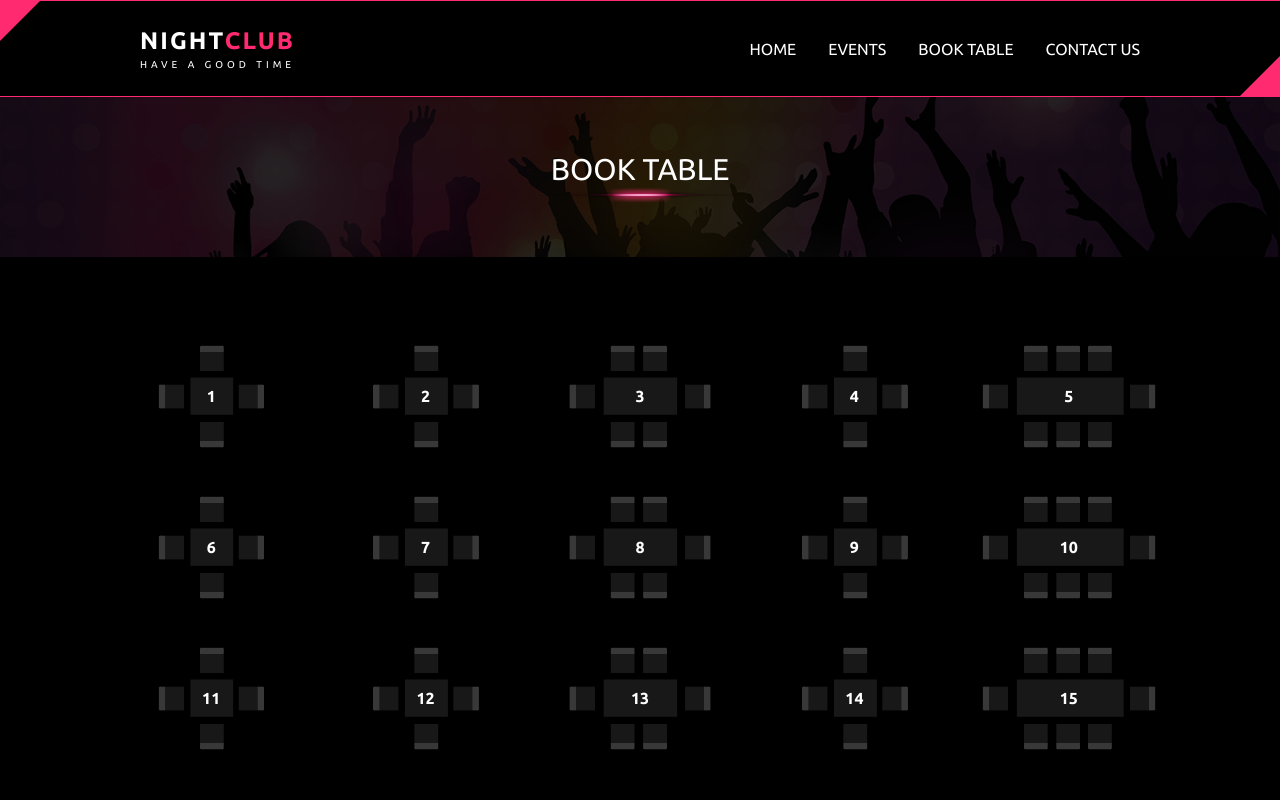
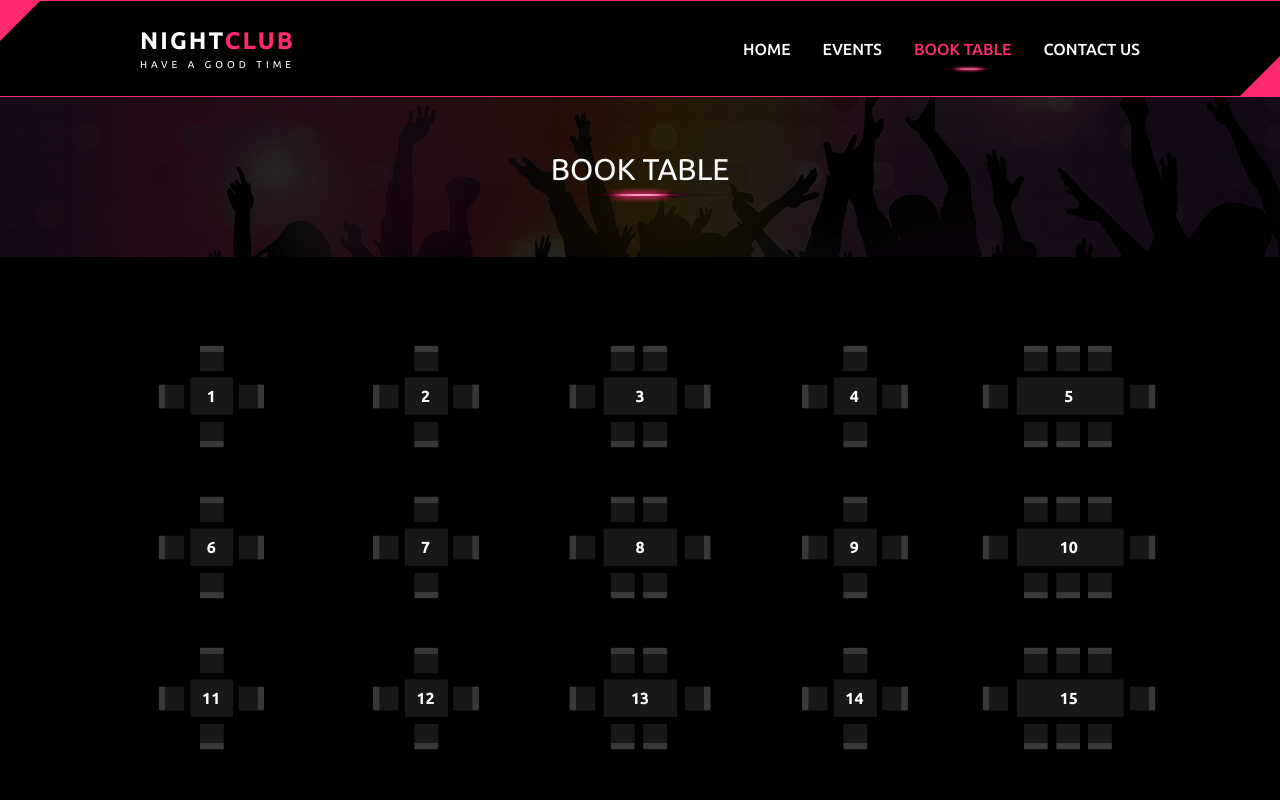
Before and after one commit to gami0001/gajol, a Next.js app: page /book in a window 1280 px wide. Shown: the top 800 px of the page. Built offline with nearby package versions, Linux system fonts and the light colour scheme; no server answers.

Commit message:
nav pink hover done

```diff
--- a/package.json
+++ b/package.json
@@ -8,6 +8,7 @@
     "start": "next start"
   },
   "dependencies": {
+    "framer-motion": "^12.39.0",
     "next": "16.2.6",
     "postcss": "^8.5.14",
     "react": "19.2.4",
--- a/src/components/Nav.jsx
+++ b/src/components/Nav.jsx
@@ -1,10 +1,44 @@
 "use client";
 
+import { useEffect, useRef, useState } from "react";
+import { motion } from "framer-motion";
+import { usePathname } from "next/navigation";
+import Image from "next/image";
 import Link from "next/link";
 
 const Nav = () => {
+  const pathname = usePathname();
+
+  const [hovered, setHovered] = useState(null);
+  const [underline, setUnderline] = useState({ left: 0, width: 0 });
+
+  const refs = useRef({});
+
+  const navItems = [
+    { name: "Home", href: "/" },
+    { name: "Events", href: "/events" },
+    { name: "Book Table", href: "/book" },
+    { name: "Contact Us", href: "/contact" },
+  ];
+
+  const activeItem = hovered || pathname;
+
+  const setIndicator = (href) => {
+    const el = refs.current[href];
+    if (!el) return;
+
+    setUnderline({
+      left: el.offsetLeft,
+      width: el.offsetWidth,
+    });
+  };
+
+  useEffect(() => {
+    setIndicator(pathname);
+  }, [pathname]);
+
   return (
-    <header className="relative sticky top-0 z-50 border-y border-primary-500 bg-black px-6 md:px-35 py-6">
+    <header className="sticky top-0 z-50 border-y border-primary-500 bg-black px-6 md:px-35 py-6">
       <div
         className="absolute top-0 left-0 w-10 h-10 bg-primary-500"
         style={{
@@ -30,20 +64,66 @@ const Nav = () => {
           </Link>
         </div>
 
-        <nav className="hidden md:block">
-          <ul className="flex gap-8 text-white uppercase">
-            <li>
-              <Link href="/">Home</Link>
-            </li>
-            <li>
-              <Link href="/events">Events</Link>
-            </li>
-            <li>
-              <Link href="/book">Book Table</Link>
-            </li>
-            <li>
-              <Link href="/contact">Contact Us</Link>
-            </li>
+        <nav className="hidden md:block relative">
+          <ul className="flex gap-8 uppercase font-medium relative">
+            {navItems.map((item) => {
+              const isActive = pathname === item.href;
+
+              return (
+                <li
+                  key={item.name}
+                  ref={(el) => (refs.current[item.href] = el)}
+                  onMouseEnter={() => {
+                    setHovered(item.href);
+                    setIndicator(item.href);
+                  }}
+                  onMouseLeave={() => {
+                    setHovered(null);
+                    setIndicator(pathname);
+                  }}
+                  className="relative"
+                >
+                  <Link href={item.href}>
+                    <motion.div className="relative overflow-hidden h-6" initial={false} animate={pathname === item.href ? "active" : "rest"} whileHover="hover">
+                      <motion.span
+                        variants={{
+                          rest: { y: 0 },
+                          hover: { y: "-100%" },
+                          active: { y: "-100%" },
+                        }}
+                        transition={{ duration: 0.35 }}
+                        className="block text-white"
+                      >
+                        {item.name}
+                      </motion.span>
+
+                      <motion.span
+                        variants={{
+                          rest: { y: "100%" },
+                          hover: { y: 0 },
+                          active: { y: 0 },
+                        }}
+                        transition={{ duration: 0.35 }}
+                        className="absolute left-0 top-0 block text-primary-500"
+                      >
+                        {item.name}
+                      </motion.span>
+                    </motion.div>
+                  </Link>
+                </li>
+              );
+            })}
+
+            <motion.div
+              className="absolute -bottom-3 h-2"
+              animate={{
+                x: underline.left,
+                width: underline.width,
+              }}
+              transition={{ type: "spring", stiffness: 300, damping: 30 }}
+            >
+              <Image src="/assets/bottom_line2.png" alt="underline" fill className="object-contain" />
+            </motion.div>
           </ul>
         </nav>
 
```
Also changed, not shown: 1 other file (tests, documents, lock files or other folders).
